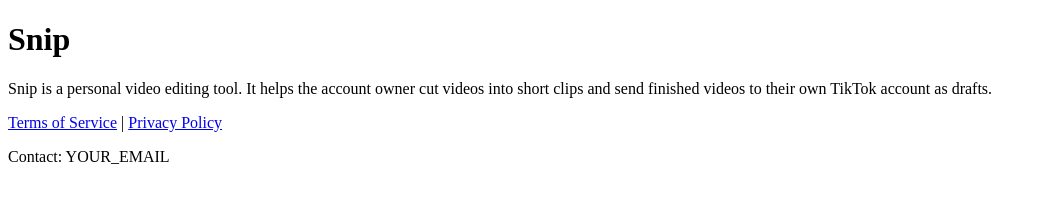
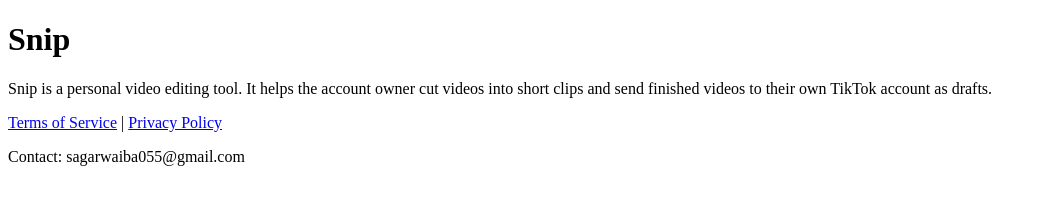
Before and after one commit to Sagarwaiba05/Snip, a plain HTML site: page index.html in a window 1280 px wide. Shown: the whole page, without its empty margins (0-1046 px from the left). Drawn offline with Linux system fonts and the light colour scheme.

Commit message:
Update index.html

```diff
--- a/index.html
+++ b/index.html
@@ -2,5 +2,5 @@
 <h1>Snip</h1>
 <p>Snip is a personal video editing tool. It helps the account owner cut videos into short clips and send finished videos to their own TikTok account as drafts.</p>
 <p><a href="terms.html">Terms of Service</a> | <a href="privacy.html">Privacy Policy</a></p>
-<p>Contact: YOUR_EMAIL</p>
+<p>Contact: sagarwaiba055@gmail.com</p>
 </body></html>
```
